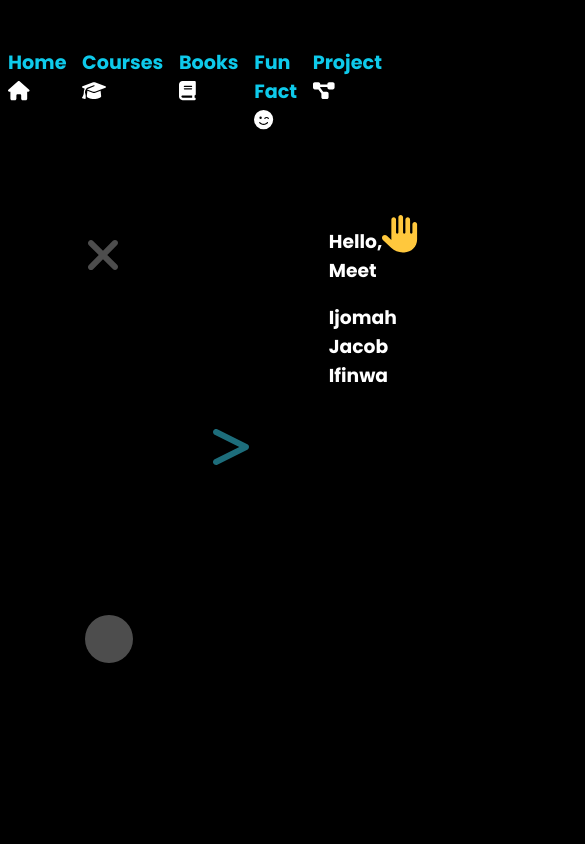
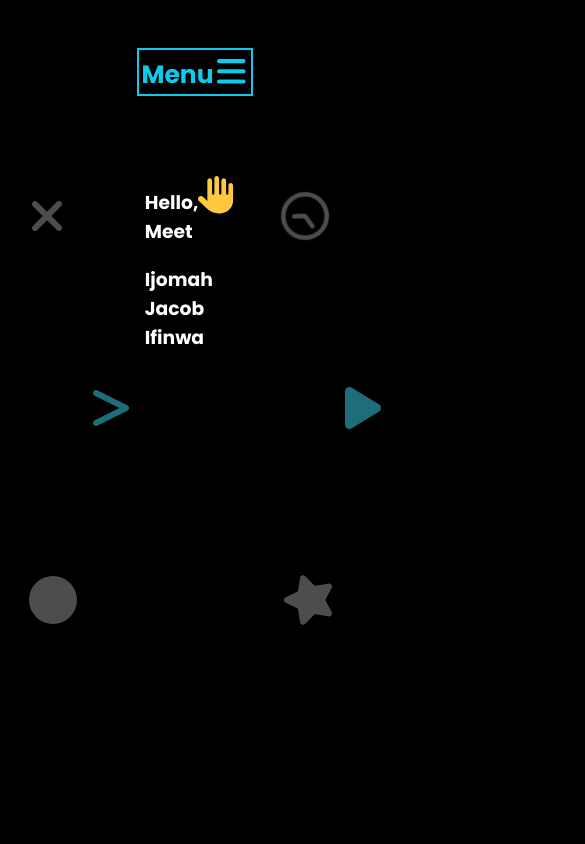
Before and after one commit to ijomah/reactcv, a React (Create React App) app: page / in a window 390 px wide. Shown: the top 844 px of the page, 585 px wide, since content can reach past the window. Built offline with nearby package versions, Linux system fonts and the light colour scheme.

Commit message:
responsive nav

```diff
--- a/src/Content/articlePart/article.css
+++ b/src/Content/articlePart/article.css
@@ -16,7 +16,6 @@ aside {
 }
 
 .profile-pix {
-    width: 20em;
     height: 25em;
 }
 
--- a/src/Content/articlePart/carousals/projects.css
+++ b/src/Content/articlePart/carousals/projects.css
@@ -5,10 +5,10 @@
     gap: 1em;
     overflow-x: auto;
     width: 100%;
-    height: 40em;
-    margin-inline: 2em;
+    /* height: 40em; */
     scroll-snap-type: inline mandatory;
     scroll-behavior: smooth;
+    margin-block-start: 2em
 }
 
 .proj {
--- a/src/Content/articlePart/sideBar/firstView/firstViewport.css
+++ b/src/Content/articlePart/sideBar/firstView/firstViewport.css
@@ -25,3 +25,147 @@
     grid-template-rows: 1fr 1fr 1fr;
     row-gap: 1em;
 }
+
+@media screen and (max-width: 1024px){
+    .grided-view {
+        display:grid;
+        grid-template-columns: repeat(3, 1fr);
+        column-gap: 5em;
+
+    }
+
+.left-icons {
+    padding-inline-start: 3.3em;
+
+}
+
+.right-icons {
+    width: min-content;
+    padding-inline-start: 5em;
+}
+
+.right-icons :nth-child(2), .left-icons :nth-child(2) {
+    /* width: 50%; */
+    margin-inline-start: 7em;
+}
+}
+
+@media screen and (max-width: 860px){
+    .grided-view {
+        display:grid;
+        grid-template-columns: repeat(3, 1fr);
+        column-gap: 2em;
+
+    }
+
+    .left-icons {
+        padding-inline-start: 0.3em;
+
+    }
+
+    .right-icons {
+        width: min-content;
+        padding-inline-start: 5em;
+    }
+
+    .right-icons :nth-child(2), .left-icons :nth-child(2) {
+        /* width: 50%; */
+        margin-inline-start: 7em;
+    }
+}
+
+@media screen and (max-width: 590px){
+
+    .right-icons {
+        width: min-content;
+        padding-inline-start: 3em;
+    }
+}
+
+@media screen and (max-width: 556px){
+
+    .right-icons {
+        width: min-content;
+        padding-inline-start: 1em;
+    }
+}
+
+@media screen and (max-width: 528px){
+    .grided-view {
+        display:grid;
+        grid-template-columns: repeat(3, 1fr);
+        column-gap: 1em;
+        margin-inline: 0.5em;
+
+    }
+
+    .right-icons {
+        width: min-content;
+        padding-inline-start: 1em;
+        margin-inline: 0.2;
+    }
+}
+
+@media screen and (max-width: 500px){
+    .grided-view {
+        display:grid;
+        grid-template-columns: repeat(3, 1fr);
+        column-gap: 1em;
+        margin-inline: 0.5em;
+
+    }
+
+    .right-icons {
+        width: min-content;
+        padding-inline-start: 1em;
+        margin-inline: 0.2;
+    }
+
+    .right-icons :nth-child(2), .left-icons :nth-child(2) {
+        margin-inline-start: 6em;
+    }
+}
+
+@media screen and (max-width: 478px){
+    .right-icons {
+        width: min-content;
+        padding-inline-start: 0.5em;
+        margin-inline: 0.2;
+    }
+
+    .right-icons :nth-child(2), .left-icons :nth-child(2) {
+        margin-inline-start: 4em;
+    }
+}
+
+@media screen and (max-width: 375px){
+    .right-icons {
+        width: min-content;
+        padding-inline-start: 1em;
+        margin-inline: 0.2;
+    }
+
+    .right-icons :nth-child(2), .left-icons :nth-child(2) {
+        margin-inline-start: 2em;
+    }
+}
+
+@media screen and (max-width: 320px){
+    .grided-view {
+        display:grid;
+        grid-template-columns: repeat(3, 1fr);
+        column-gap: 1em;
+        margin-inline: 0.05em;
+
+    }
+
+    .right-icons {
+        width: min-content;
+        padding-inline-start: 0.4em;
+        margin-inline: 0.2;
+    }
+
+    .right-icons :nth-child(2), .left-icons :nth-child(2) {
+        margin-inline-start: 1em;
+    }
+}
--- a/src/Content/footer/foot.css
+++ b/src/Content/footer/foot.css
@@ -3,7 +3,7 @@
     flex-direction: row;
     position: relative;
     /* top: 62vh; */
-    top: 90vh;
+    /* top: 90vh; */
     justify-content: center;
 }
 
--- a/src/Content/footer/footNote.js
+++ b/src/Content/footer/footNote.js
@@ -19,7 +19,7 @@ class FooterPart extends React.Component {
         //     }
         // }
         return(
-                    <footer className="foot">
+                    <div className="foot">
                         <div>&copy; Copy Right 2023</div>
                         <div>Me Inc</div>
 
@@ -48,7 +48,7 @@ class FooterPart extends React.Component {
                             </button>
                         </div>
 
-                    </footer>
+                    </div>
                 )
 
         }
--- a/src/Content/header/nav.css
+++ b/src/Content/header/nav.css
@@ -11,9 +11,70 @@ nav div {
     margin: 0;
 }
 
-.nav-link {
+.nav-link:link {
     text-decoration: none;
     color: #0ECAEB;
     font-size: larger;
     font-weight: 800;
 }
+
+.nav-link:visited {
+    color: gray;
+    border-right: 2px solid #0ECAEB;
+}
+
+.nav-link:hover {
+    color: #4a5354;
+    border-left: 2px solid #0ECAEB;
+}
+
+.nav-link:active {
+    color: #eb1212;
+    border-bottom: 2px solid #0ECAEB;
+}
+
+nav :nth-of-type(6) {
+    display: none;
+}
+
+@media screen and (max-width: 804px) {
+    nav :nth-of-type(6) {
+        display: block;
+        float: left;
+        border: 2px solid #0ECAEB;
+    }
+
+    /* styling the icon and div content */
+    nav .icon-menu, nav :nth-of-type(6) div {
+        color: #0ECAEB;
+        font-size: 2ch;
+        margin-inline: 0.1em;
+        margin-block-start: 0.08em;
+    }
+}
+
+@media screen and (max-width: 804px) {
+    nav .nav-link:not(:last-child) {
+        display: none;
+    }
+
+    nav.responsive {
+        position: relative;
+    }
+
+    nav.responsive :nth-of-type(6){
+        position: absolute;
+        right: 0;
+        top: 0;
+    }
+
+    nav.responsive .nav-link {
+        float: none;
+        display: block;
+        text-align: left;
+    }
+
+    nav.responsive {
+        flex-direction: column;
+    }
+}
--- a/src/Content/header/navigation.js
+++ b/src/Content/header/navigation.js
@@ -2,32 +2,52 @@ import React from "react";
 import { Fragment } from "react";
 import { Link } from "react-router-dom";
 import { Outlet } from "react-router-dom";
+import { useEffect, useRef } from "react";
 
 import { FontAwesomeIcon } from "@fortawesome/react-fontawesome";
 
 import './nav.css';
+
+
 function Navigation() {
+    let elem = useRef();
+    //const [menuState, toggleMenuState ] = useState(0)
 
+    const toggleMenu = () => {
+        console.log("elememt ", elem.current);
+        if(elem.current.className === "") {
+            elem.current.className += "responsive";
+        } else {
+            elem.current.className = ""
+        }
+    };
+
+    useEffect(toggleMenu)
 
         return (
             <Fragment>
-                <nav>
-                    <Link className="nav-link" to='/'>
+                <header>
+                    <nav ref={elem}>
+                        <Link className="nav-link" href="/" to='/'>
                             <div>Home <FontAwesomeIcon icon="fa-solid fa-house " color="white" /></div>
                         </Link>
-                    <Link className="nav-link" to='/course'>
+                        <Link className="nav-link" href="#course" to='/course'>
                             <div>Courses <FontAwesomeIcon icon="fa-solid fa-graduation-cap" color="white" /></div>
                         </Link>
-                    <Link className="nav-link" to='/book'>
+                        <Link className="nav-link" href="#book" to='/book'>
                             <div>Books <FontAwesomeIcon icon="fa-solid fa-book" color="white" /></div>
                         </Link>
-                    <Link className="nav-link" to='/fun'>
+                        <Link className="nav-link" href="#fun" to='/fun'>
                             <div>Fun Fact <FontAwesomeIcon icon="fa-solid fa-face-smile-wink" color="white" /></div>
                         </Link>
-                    <Link className="nav-link" to='project'>
+                        <Link className="nav-link" href="#project" to='project'>
                             <div>Project <FontAwesomeIcon icon="fa-solid fa-diagram-project" color="white" /></div>
                         </Link>
+                        <Link className="nav-link" onClick={toggleMenu} href="#" to=''>
+                            <div>Menu<FontAwesomeIcon className="icon-menu" icon="fa-solid fa-bars" color="white" /> </div>
+                        </Link>
                     </nav>
+                </header>
                 <Outlet />
             </Fragment>
         )
--- a/src/fontawesome/fontawesome.js
+++ b/src/fontawesome/fontawesome.js
@@ -4,7 +4,7 @@ import { faAngular, faBootstrap, faCss3, faHtml5, faJsSquare, faReact, faSass, f
 import { faGithub } from "@fortawesome/free-brands-svg-icons";
 import { faFacebook } from "@fortawesome/free-brands-svg-icons";
 import { faLinkedin } from "@fortawesome/free-brands-svg-icons";
-import { faCircle, faDiagramProject, faFaceSmileWink, faGreaterThan, faLink, faPlay, faSchool, faUpDownLeftRight, faUserGraduate, faXmark } from "@fortawesome/free-solid-svg-icons";
+import { faBars, faCircle, faDiagramProject, faFaceSmileWink, faGreaterThan, faLink, faPlay, faSchool, faUpDownLeftRight, faUserGraduate, faXmark } from "@fortawesome/free-solid-svg-icons";
 import { faHome } from "@fortawesome/free-solid-svg-icons";
 import { faClock, faHeart } from "@fortawesome/free-regular-svg-icons";
 import { faIndustry, faStar, faLocationDot, faStarHalf, } from "@fortawesome/free-solid-svg-icons";
@@ -43,6 +43,7 @@ library.add(
     faUpDownLeftRight,
     faSchool,
     faUserGraduate,
+    faBars,
 
     //Decorated icons
     faCircle,
--- a/src/shared/skillCard.css
+++ b/src/shared/skillCard.css
@@ -14,14 +14,14 @@
     margin: 2px;
 }
 
-@media (min-width:310px) and (max-width: 349px ) {
+@media (min-width:321px) and (max-width: 517px ) {
     .skill-card {
         display: grid;
         grid-template-columns: 1fr 1fr;
     }
 }
 
-@media (min-width:350px) and (max-width: 694px) {
+@media (min-width:519px) and (max-width: 694px) {
     .skill-card {
         display: grid;
         grid-template-columns: 1fr 1fr 1fr;
@@ -36,7 +36,7 @@
     }
 }
 
-@media (min-width: 768px) {
+@media (min-width: 770px) {
     .skill-card {
         display: flex;
     }
--- a/src/summary/contents.js
+++ b/src/summary/contents.js
@@ -10,9 +10,7 @@ class Content extends React.Component {
     render() {
         return (
             <div>
-                {/* <header>
-                    <Navigation />
-                </header> */}
+
 
                 <main>
                     <MainArticle />
```
Also changed, not shown: src/Content/articlePart/carousals/projectCarousal.js (+24 -4 lines), src/images/schresult.jpg. Lines whose indentation alone changed are shown as unchanged.
